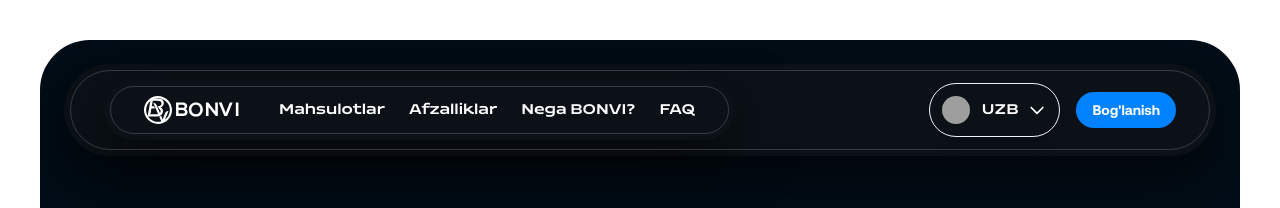
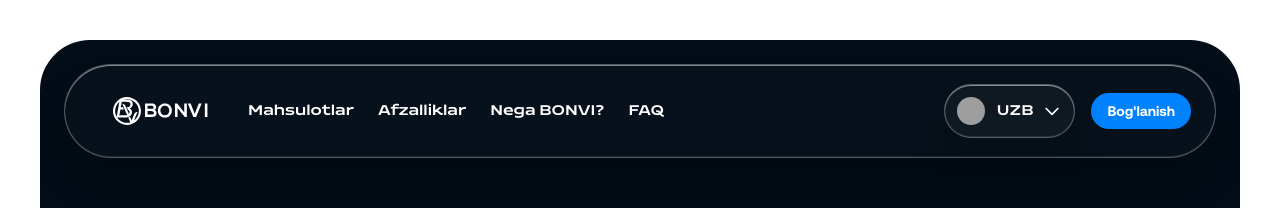
Before and after one commit to ogabeksanoyev06/bonvi-landing, a Nuxt app: page / in a window 1280 px wide. Shown: the top 208 px of the page. Built offline with nearby package versions, Linux system fonts and the light colour scheme; grey boxes are pictures that could not be loaded.

Commit message:
fix: border style

```diff
--- a/app/assets/css/main.css
+++ b/app/assets/css/main.css
@@ -1,14 +1,16 @@
-.crazy-border {
-	@apply relative rounded-full bg-[#0b1117]
-         px-10 py-4
-         shadow-[0_20px_60px_rgba(0,0,0,0.6)];
-}
-
-/* inner stroke */
-.crazy-border::after {
-	content: "";
-	@apply absolute inset-[6px] rounded-full pointer-events-none;
-	border: 1px solid rgba(255, 255, 255, 0.18);
+.glass-border {
+	background: rgba(255, 255, 255, 0.02);
+	backdrop-filter: blur(5px);
+	-webkit-backdrop-filter: blur(5px);
+	border: 1px solid rgba(255, 255, 255, 0.3);
+	box-shadow:
+		0 28px 40px 0 rgba(0, 0, 0, 0.2),
+		inset 0 1px 0 rgba(255, 255, 255, 0.5),
+		inset 0 -1px 0 rgba(255, 255, 255, 0.1),
+		inset 0 0 0px 0px rgba(255, 255, 255, 0);
+	position: relative;
+	transition: transform 0.3s ease-in-out;
+	cursor: pointer;
 }
 
 .skeleton {
--- a/app/components/base/CountrySelect.vue
+++ b/app/components/base/CountrySelect.vue
@@ -2,7 +2,7 @@
 	<div class="relative w-max font-sans country-select-root">
 		<button
 			@click="isOpen = !isOpen"
-			class="w-full flex items-center justify-between p-3 rounded-full border border-gray-700 bg-gray-900 text-white shadow-lg transition duration-200 hover:bg-gray-800 focus:outline-none focus:ring-2 focus:ring-blue-500"
+			class="w-full flex items-center justify-between p-3 rounded-full glass-border text-white shadow-lg transition duration-200 hover:bg-gray-800 focus:outline-none focus:ring-2 focus:ring-blue-500"
 		>
 			<div class="flex items-center space-x-3">
 				<div class="w-7 h-7 rounded-full overflow-hidden flex items-center justify-center">
@@ -33,12 +33,12 @@
 			leave-from-class="transform opacity-100 scale-100"
 			leave-to-class="transform opacity-0 scale-95"
 		>
-			<ul v-if="isOpen" class="absolute z-10 w-full mt-1.5 bg-gray-900 rounded-xl shadow-2xl border border-gray-700 max-h-60 overflow-auto focus:outline-none">
+			<ul v-if="isOpen" class="glass-border !absolute z-10 w-full mt-1.5 !bg-dark rounded-xl shadow-2xl max-h-60 overflow-auto focus:outline-none">
 				<li
 					v-for="country in countries"
 					:key="country.code"
 					@click="selectCountry(country)"
-					class="flex items-center space-x-3 p-2.5 cursor-pointer text-white hover:bg-gray-800 transition duration-150"
+					class="flex items-center space-x-3 p-2.5 cursor-pointer text-white hover:!bg-gray/10 transition duration-150"
 					:class="{ 'bg-gray-800 font-bold': country.code === selectedCountry.code }"
 				>
 					<div class="w-7 h-7 rounded-full overflow-hidden flex items-center justify-center">
--- a/app/components/sections/hero/HeroSection.vue
+++ b/app/components/sections/hero/HeroSection.vue
@@ -21,9 +21,9 @@ const toggleMenu = () => {
 		<div
 			class="relative bg-dark w-full h-full min-h-[calc(100vh-32px)] sm:min-h-[calc(100vh-48px)] md:min-h-[calc(100vh-64px)] lg:min-h-[calc(100vh-80px)] p-3 md:p-6 overflow-hidden rounded-[50px] flex flex-col">
 
-			<header class="relative z-50 w-full crazy-border flex justify-between">
+			<header class="relative z-50 w-full glass-border px-6 py-4 rounded-full flex justify-between">
 
-				<nav class="flex items-center w-max gap-10 crazy-border px-2 py-2 lg:px-6 lg:py-4">
+				<nav class="flex items-center w-max gap-10 max-md:glass-border rounded-full px-2 py-2 lg:px-6 lg:py-4">
 					<div class="z-50">
 						<img src="/images/logo.svg" width="95" height="28" alt="Logo">
 					</div>
@@ -64,6 +64,7 @@ const toggleMenu = () => {
 						</svg>
 					</button>
 				</div>
+			</header>
 
 			<div class="fixed inset-0 bg-dark/95 backdrop-blur-sm z-40 flex flex-col items-center justify-center transition-transform duration-300 lg:hidden"
 				:class="isMenuOpen ? 'translate-x-0' : 'translate-x-full'">
@@ -84,7 +85,8 @@ const toggleMenu = () => {
 				</div>
 
 			</div>
-			</header>
+
+
 			<main class="relative z-10 flex-grow flex items-center justify-center w-full">
 				<div
 					class="flex flex-col lg:flex-row gap-8 px-6 lg:gap-16 items-center justify-center w-full mx-auto mt-10 lg:mt-0">
```
Lines whose indentation alone changed are shown as unchanged.
